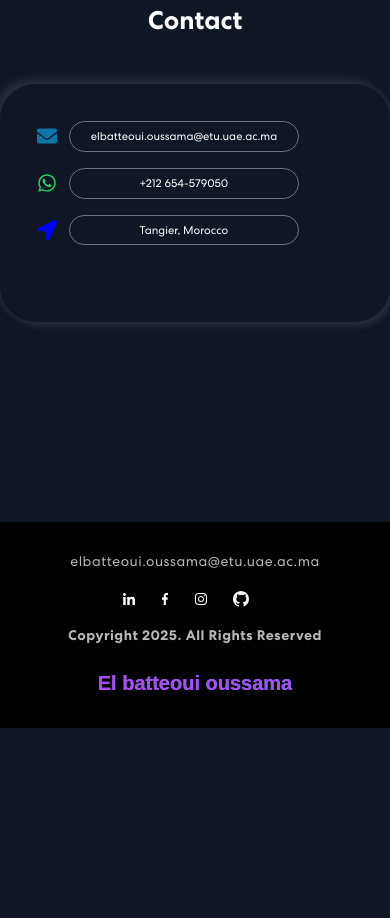
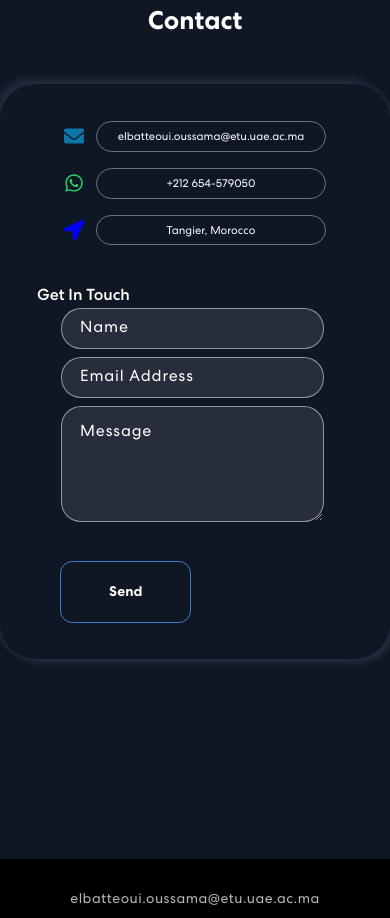
Before and after one commit to batteoui123/MyPortfolio, a React (Create React App) app: page / in a window 390 px wide. Shown: the part 1300-2218 px from the top of the page. Before the commit the page ends 2028 px from the top, so only its background shows below. Built offline with nearby package versions, Linux system fonts and the light colour scheme; a web font is replaced by a local one.

Commit message:
test contact4

```diff
--- a/src/App.css
+++ b/src/App.css
@@ -855,15 +855,16 @@ nav.navbar .navbar-toggler[aria-expanded="true"] .navbar-toggler-icon {
   4px 4px 6px rgba(94, 104, 121, 0.288);
 }
 .contact form input, .contact form textarea {
-  width: 100%;
+  width:90%;
   background: rgba(255, 255, 255, 0.1);
   border: 1px solid rgba(255, 255, 255, 0.5);
   border-radius: 20px;
   color: #fff;
   margin: 0 0 8px 0;
+
   padding: 18px 26px;
   font-weight: 500;
-  font-size: 18px;
+  font-size: 14px;
   letter-spacing: 0.8px;
   transition: 0.3s ease-in-out;
 }
@@ -927,7 +928,7 @@ nav.navbar .navbar-toggler[aria-expanded="true"] .navbar-toggler-icon {
   margin-bottom: auto;
 }
 .getouch{
-  margin-bottom: 23px;
+  margin-bottom: 3px;
 }
 
 /* @media (max-width: 768px) {
@@ -983,10 +984,16 @@ nav.navbar .navbar-toggler[aria-expanded="true"] .navbar-toggler-icon {
   }
 } */
 
-@media (max-width: 480px) {
+@media (max-width: 768px) {
   .fav1{
     font-size: 20px;
 
+  }
+  .myinfos{
+
+    display:flex;
+    flex-direction: column;
+    align-items: center;
   }
   .CMcard   span {
     width: 230px;
--- a/src/components/Contact.js
+++ b/src/components/Contact.js
@@ -84,7 +84,7 @@ export const Contact = () => {
       <h2 className="text-center mb-5">Contact</h2>
       <Container  className="bg-primar">
         <Row className="align-items-center">
-          <Col md={12} sm={12} lg={5} className=" mb-4">
+          <Col md={12} sm={12} lg={5} className=" mb-4 myinfos">
             <motion.div
               initial={{ x: "-30vw" }}
               whileInView={{ x: "0vw" }}
@@ -115,7 +115,7 @@ export const Contact = () => {
             </motion.div>
           </Col>
 
-          {/* <Col md={12} sm={12} lg={7}>
+          <Col md={12} sm={12} lg={7}>
             <TrackVisibility>
               {({ isVisible }) => (
                 <motion.div
@@ -175,7 +175,7 @@ export const Contact = () => {
                 </motion.div>
               )}
             </TrackVisibility>
-          </Col> */}
+          </Col>
         </Row>
       </Container>
     </section>
```
